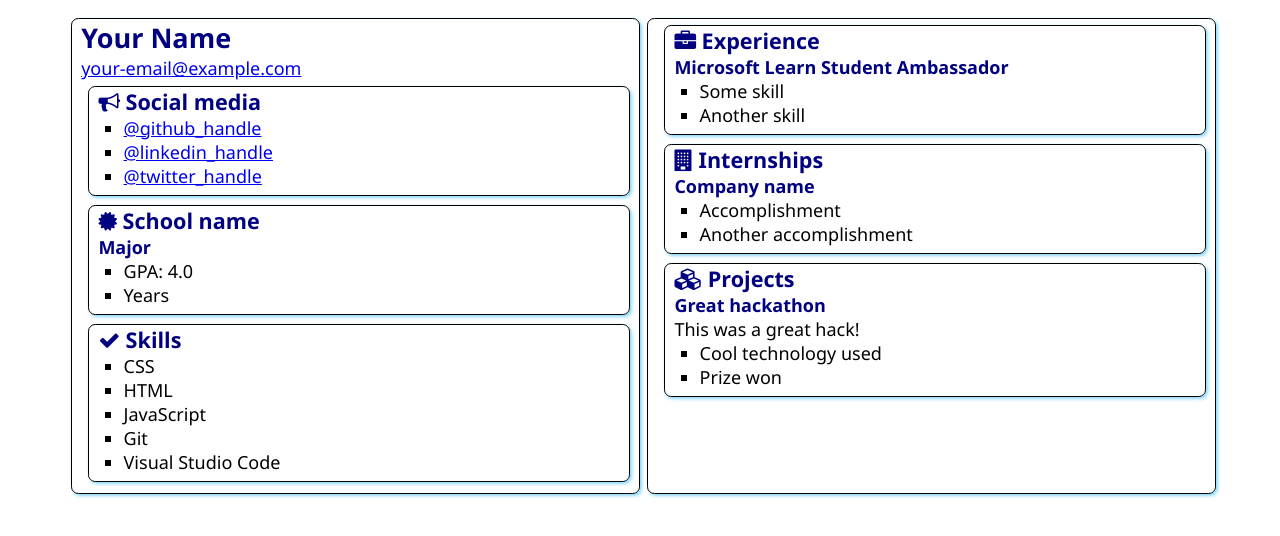
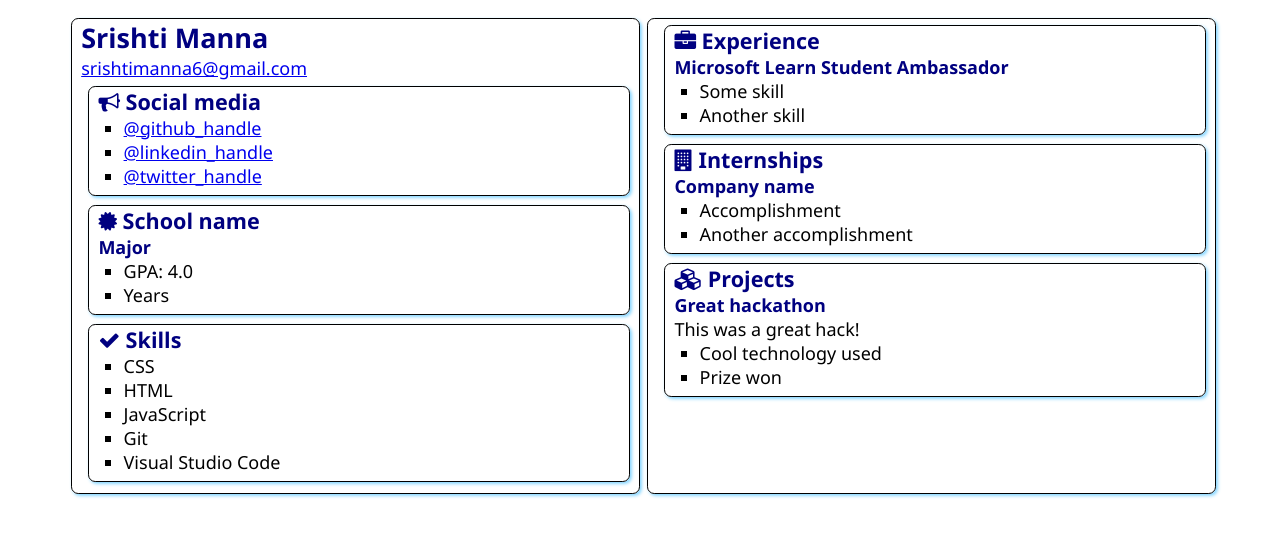
Before and after one commit to srishti0000/SATechnicalOnboarding, a plain HTML site: page src/index.html in a window 1280 px wide. Drawn offline with Linux system fonts and the light colour scheme.

Commit message:
Added name and email

```diff
--- a/src/index.html
+++ b/src/index.html
@@ -12,8 +12,8 @@
 <body>
     <main>
         <article class="box">
-            <h1>Your Name</h1>
-            <div><a href="mailto:your.email@example.com">your-email@example.com</a></div>
+            <h1>Srishti Manna</h1>
+            <div><a href="mailto:your.email@example.com">srishtimanna6@gmail.com</a></div>
 
             <section class="box">
                 <h2>
```
